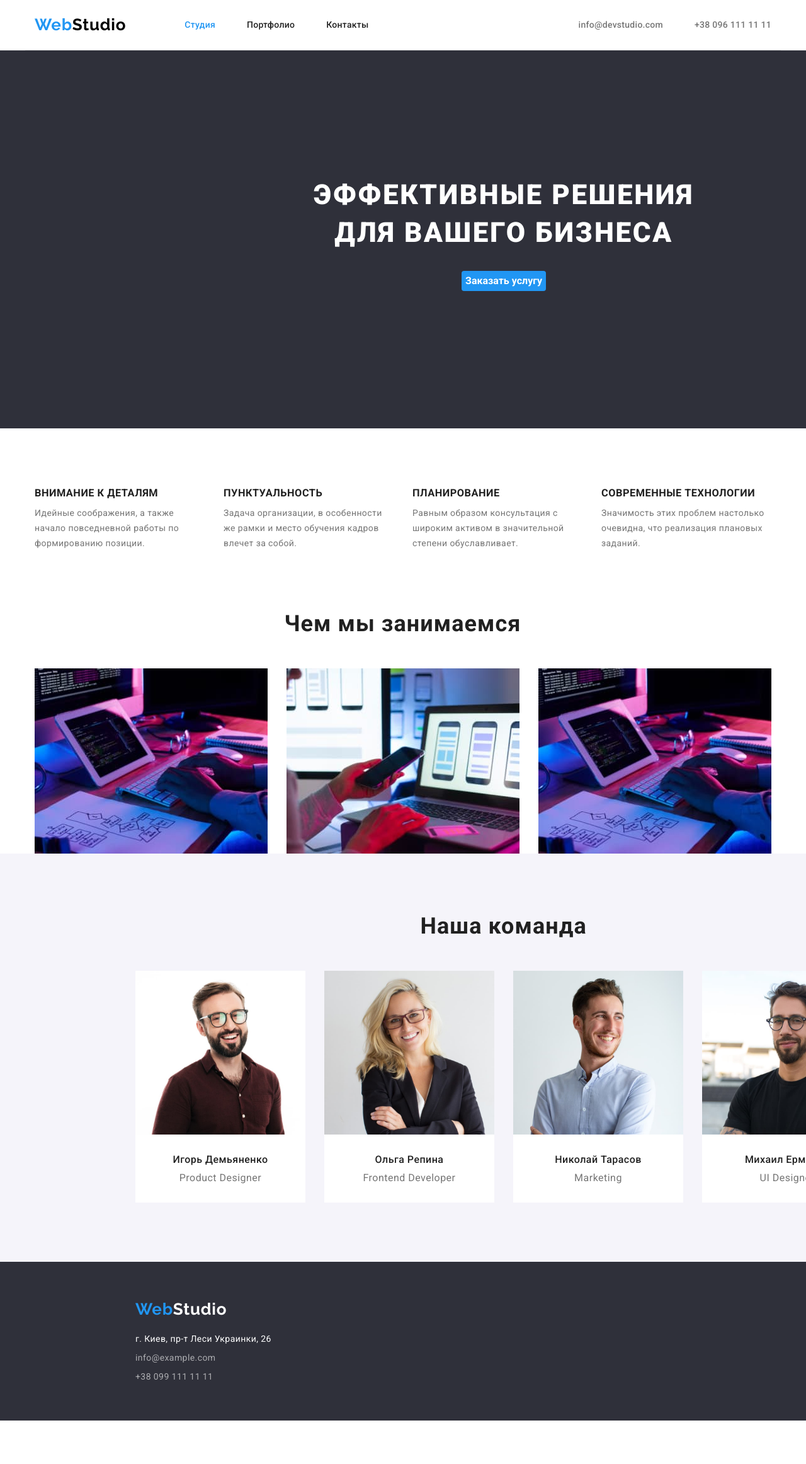
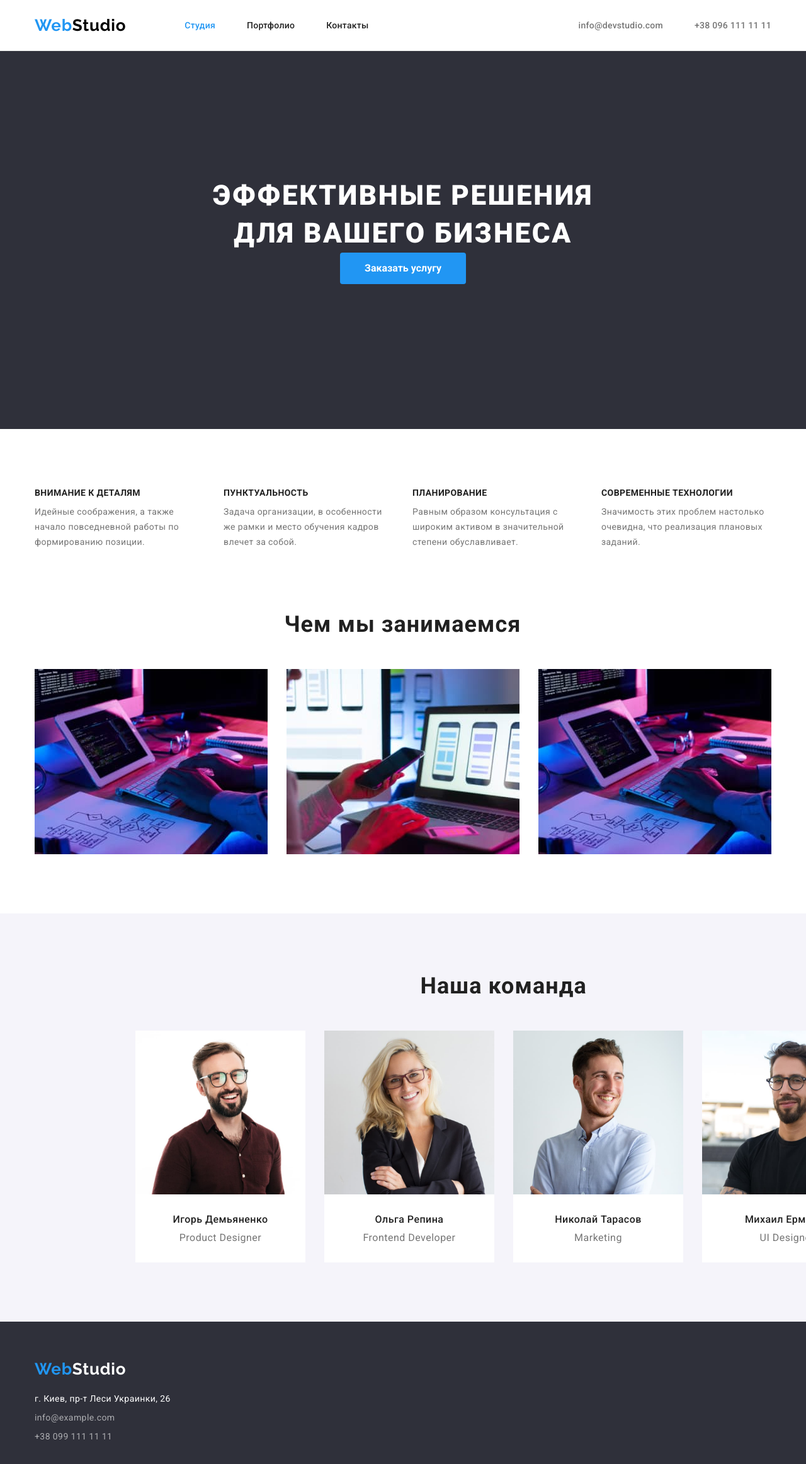
Before and after one commit to Albertukraine/goit-markup-hw-03, a plain HTML site: page index.html in a window 1280 px wide. Shown: the top 2324 px of the page at 63% size. Before the commit the page ends 2255 px from the top, so only its background shows below. Drawn offline with nearby package versions, Linux system fonts and the light colour scheme.

Commit message:
correct mistakes from mentor
- changes margins to paddings
- change space between to margin-right
- move bottom border at header

```diff
--- a/css/styles.css
+++ b/css/styles.css
@@ -50,11 +50,14 @@ img {
 }
 /* header - logo - nav - contacts */
 
+.header {
+  border-bottom: 1px solid #ececec;
+}
+
 .header-nav {
   display: flex;
   height: 80px;
   align-items: center;
-  border-bottom: 1px solid #ececec;
 }
 .header-item {
   display: flex;
@@ -127,17 +130,14 @@ img {
 /* HERO */
 .hero {
   background-color: var(--background-dark-color);
-  width: 1600px;
   height: 600px;
-  margin-bottom: 94px;
   margin-left: auto;
   margin-right: auto;
+  padding-top: 200px;
 }
-
 .hero-container {
   align-items: center;
   justify-content: center;
-  padding-top: 200px;
 }
 .hero-title {
   width: 696px;
@@ -153,10 +153,12 @@ img {
   margin-top: 0;
   margin-left: auto;
   margin-right: auto;
-  margin-bottom: 30px;
+  margin-bottom: 0;
 }
 .modal-btn {
-  display: inline-block;
+  display: flex;
+  width: 200px;
+  height: 50px;
   border: none;
   border-radius: 4px;
   font-family: inherit;
@@ -164,13 +166,15 @@ img {
   font-weight: 700;
   font-size: 16px;
   line-height: 1.88;
-  display: flex;
-  align-items: center;
-  text-align: center;
+  justify-content: space-around;
   letter-spacing: inherit;
   color: var(--modal-btn-font-color);
   background: var(--accent-color);
   cursor: pointer;
+  padding-top: 10px;
+  padding-right: 32px;
+  padding-bottom: 10px;
+  padding-left: 32px;
   margin-left: auto;
   margin-right: auto;
 }
@@ -193,15 +197,18 @@ img {
 .inner-box {
   width: 270px;
   height: 101px;
-  margin-bottom: 94px;
+}
+.benefits {
+  padding-top: 94px;
+
 }
 
-.benefits-list {
-  justify-content: space-between;
-}
+.benefits-list .item {margin-right: 30px;}
+.benefits-list .item:last-child{margin-right: 0px}
 .benefits-title {
   font-style: normal;
   font-weight: 700;
+  font-size: 14px;
   line-height: 1.14;
   letter-spacing: 0.03em;
   text-transform: uppercase;
@@ -220,6 +227,9 @@ img {
   width: 1170px;
   height: 386px;
 } */
+.about-us {
+ padding-top: 94px;
+ padding-bottom: 94px;}
 
 .about-us-title {
   width: 377px;
@@ -250,6 +260,7 @@ img {
   height: 648px;
   background-color: var(--filter-btn-background-color);
   padding-top: 94px;
+  padding-bottom: 94px;
   margin-left: auto;
   margin-right: auto;
 }
@@ -270,7 +281,6 @@ img {
 }
 .team-list-item {
   width: 270px;
-  height: 386px;
 }
 
 .employees-names {
@@ -295,21 +305,22 @@ img {
 .team-card {
   display: flex;
   flex-direction: column;
+  height: 108px;
   width: 270px;
-  height: 368px;
   background-color: var(--background-body-color);
   align-items: center;
+  padding-top: 30px;
+  padding-bottom: 30px;
 }
 .employee-image {
-  margin-bottom: 30px;
+  margin-bottom: 0px;
 }
 /* footer */
 .footer {
   display: flex;
-  width: 1600px;
-  height: 252px;
   background-color: var(--background-dark-color);
   padding-top: 60px;
+  padding-bottom: 60px;
   margin-left: auto;
   margin-right: auto;
 }
@@ -362,14 +373,12 @@ img {
 /* BUTTONS */
 .btn-list {
   display: flex;
-  width: 611px;
-  height: 54px;
-  margin-top: 54px;
-  margin-right: auto;
-  margin-left: auto;
-  margin-bottom: 34px;
-  justify-content: space-between;
+  margin-bottom: 50px;
+  justify-content: center
 }
+
+.btn-list-item { margin-right: 30px;}
+.btn-list .btn-list-item:last-child{ margin-right: 0px;}
 
 .filter-btn {
   border: none;
@@ -387,6 +396,8 @@ img {
   padding-bottom: 6px;
   padding-left: 22px;
 }
+
+
 .filter-btn:hover,
 .filter-btn:focus {
   font-style: normal;
@@ -400,6 +411,8 @@ img {
   cursor: pointer;
 }
 /* gallery */
+.filter-items-section {padding-top: 94px;
+padding-bottom: 94px;}
 .gallery-list {
   display: flex;
   flex-wrap: wrap;
@@ -413,7 +426,7 @@ img {
   margin-right: 0px;
 }
 .gallery-item:nth-last-child(-n + 3) {
-  margin-bottom: 94px;
+  margin-bottom: 0px;
 }
 
 .card-item {
--- a/index.html
+++ b/index.html
@@ -22,7 +22,7 @@
   </head>
   <body>
     <!--HEADER-->
-    <header>
+    <header class="header">
       <div class="container header-nav">
         <nav class="header-nav">
           <a class="link logo" href="./index.html"
@@ -142,7 +142,6 @@
           <h2 class="our-team-title">Наша команда</h2>
           <ul class="list team-list">
             <li class="team-list-item">
-              <div class="team-card">
                 <img
                   class="employee-image"
                   src="./Images/team/Ihor_demianenko.jpg"
@@ -150,12 +149,12 @@
                   width="270"
                   height="260"
                 />
+                <div class="team-card">
                 <h3 class="employees-names">Игорь Демьяненко</h3>
                 <p class="employee-description" lang="en">Product Designer</p>
               </div>
             </li>
             <li class="team-list-item">
-              <div class="team-card">
                 <img
                   class="employee-image"
                   src="./Images/team/olha_repina.jpg"
@@ -163,12 +162,12 @@
                   width="270"
                   height="260"
                 />
+                <div class="team-card">
                 <h3 class="employees-names">Ольга Репина</h3>
                 <p class="employee-description" lang="en">Frontend Developer</p>
               </div>
             </li>
             <li class="team-list-item">
-              <div class="team-card">
                 <img
                   class="employee-image"
                   src="./Images/team/nikolay_tarasov.jpg"
@@ -176,12 +175,12 @@
                   width="270"
                   height="260"
                 />
+                <div class="team-card">
                 <h3 class="employees-names">Николай Тарасов</h3>
                 <p class="employee-description" lang="en">Marketing</p>
               </div>
             </li>
             <li class="team-list-item">
-              <div class="team-card">
                 <img
                   class="employee-image"
                   src="./Images/team/mikhail_ermakov.jpg"
@@ -189,6 +188,7 @@
                   width="270"
                   height="260"
                 />
+                <div class="team-card">
                 <h3 class="employees-names">Михаил Ермаков</h3>
                 <p class="employee-description" lang="en">UI Designer</p>
               </div>
```
Also changed, not shown: portfolio.html (+7 -7 lines).
